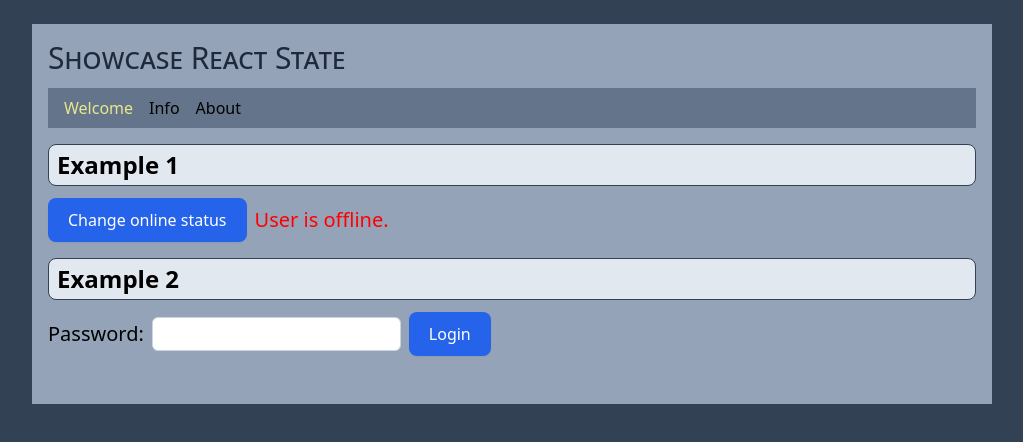
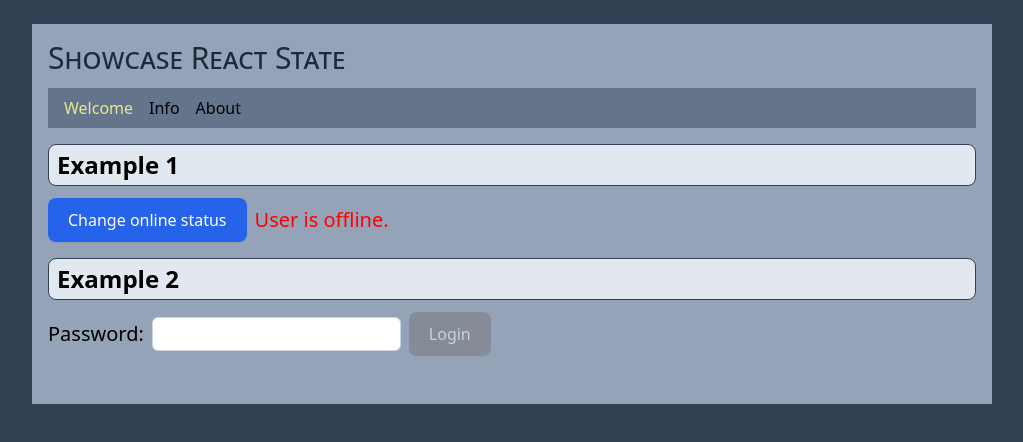
Before and after one commit to edwardtanguay/showcase-react-state, a React (Vite) app: page /welcome in a window 1280 px wide. Shown: the top 442 px of the page, without its empty margins (128-1151 px from the left). Built offline with nearby package versions, Linux system fonts and the light colour scheme.

Commit message:
Make disable button interactive

```diff
--- a/src/index.scss
+++ b/src/index.scss
@@ -17,6 +17,10 @@ h1 {
 	font-variant: small-caps;
 }
 
+button.disabled {
+	opacity: 0.5;
+	background-color: #777;
+}
 
 a.active {
 	color: rgb(232, 232, 141);
--- a/src/pages/PageWelcome.tsx
+++ b/src/pages/PageWelcome.tsx
@@ -1,7 +1,13 @@
-import { useState } from "react";
+import { ChangeEvent, useState } from "react";
 
 export const PageWelcome = () => {
 	const [isOnline, setIsOnline] = useState(false);
+	const [thePassword, setThePassword] = useState("");
+
+	const handleChangePassword = (event: ChangeEvent<HTMLInputElement>) => {
+		const value = event.target.value;
+		setThePassword(value);
+	};
 
 	return (
 		<>
@@ -15,9 +21,15 @@ export const PageWelcome = () => {
 			<div className="example">
 				<h2>Example 2</h2>
 				<div className="flex gap-2 items-center">
-				<p className="text-xl">Password:</p>
-				<input type="password" className="border border-slate-300 rounded-md px-2 py-1" />
-				<button>Login</button>
+					{isOnline ? (
+						<p className="text-xl">Enjoy the site.</p>
+					) : (
+						<>
+							<p className="text-xl">Password:</p>
+							<input type="password" value={thePassword} className="border border-slate-300 rounded-md px-2 py-1" onChange={handleChangePassword} />
+							<button className={`${thePassword.length < 8 ? 'disabled' : ''}`} onClick={() => alert("clicked")} disabled={thePassword.length < 8}>Login</button>
+						</>
+					)}
 				</div>
 			</div>
 		</>
```
